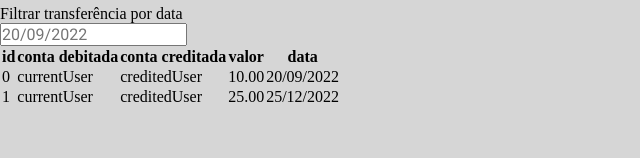
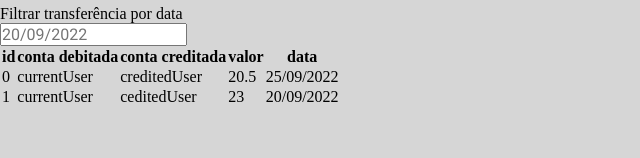
Before and after one commit to guihtryb/ngcash, a React (Vite) app in the folder app/frontend/transfers-app/: page /home in a window 1280 px wide. Shown: the part 124-282 px from the top of the page, without its empty margins (0-640 px from the left). Built offline with nearby package versions, Linux system fonts and the light colour scheme.

Commit message:
refactor & feat(frontend): componentize TransferItem and add filter by date behavior

```diff
--- a/app/frontend/transfers-app/src/components/MakeTransferSection.tsx
+++ b/app/frontend/transfers-app/src/components/MakeTransferSection.tsx
@@ -26,11 +26,26 @@ const transferInputs = [
   },
 ];
 
-export default function MakeTransferSection() {
+interface MakeTransferSectionProps {
+  setTransferDone: React.Dispatch<React.SetStateAction<boolean>>
+}
+
+export default function MakeTransferSection(
+  { setTransferDone }: MakeTransferSectionProps,
+) {
   const [showMakeTransfer, setShowMakeTransfer] = React.useState(false);
+  const [feedbackMessage, setFeedbackMessage] = React.useState('');
+
+  const handleClose = () => {
+    setShowMakeTransfer(false);
+    setFeedbackMessage('');
+    setTransferDone(false);
+  };
 
   const handleSubmit = (e: React.FormEvent, formsData: {[field: string]: string}) => {
     e.preventDefault();
+    setFeedbackMessage('Transferência realizada com sucesso!');
+    setTransferDone(true);
   };
 
   return (
@@ -38,7 +53,7 @@ export default function MakeTransferSection() {
       <h1>Realize transferências Instantaneamente!</h1>
       <Button testId="button-show-transfer-form" text="Transferir" type="button" handleClick={() => setShowMakeTransfer(true)} />
       <div style={showMakeTransfer ? { display: 'block' } : { display: 'none' }}>
-        <Button testId="button-close-transfer-form" text="X" type="button" handleClick={() => setShowMakeTransfer(false)} />
+        <Button testId="button-close-transfer-form" text="X" type="button" handleClick={handleClose} />
         <Form
           testId="form-transfer"
           btnTestId="button-submit-transfer"
@@ -46,6 +61,7 @@ export default function MakeTransferSection() {
           inputs={transferInputs}
           handleSubmit={handleSubmit}
         />
+        <p>{ feedbackMessage && feedbackMessage }</p>
       </div>
     </section>
 
--- /dev/null
+++ b/app/frontend/transfers-app/src/components/TransferItem.tsx
@@ -0,0 +1,24 @@
+import React from 'react';
+
+export interface TransferItemProps {
+  id: number,
+  debitedAccount: string,
+  creditedAccount: string,
+  value: number,
+  createdAt: string,
+}
+
+export default function TransferItem({
+  id, debitedAccount, creditedAccount, value, createdAt,
+}: TransferItemProps) {
+  return (
+    <tr>
+      <td>{id}</td>
+      <td>{debitedAccount}</td>
+      <td>{creditedAccount}</td>
+      <td>{value}</td>
+      <td>{createdAt}</td>
+    </tr>
+
+  );
+}
--- a/app/frontend/transfers-app/src/components/UserTransfersSection.tsx
+++ b/app/frontend/transfers-app/src/components/UserTransfersSection.tsx
@@ -1,8 +1,44 @@
 import React from 'react';
 import Input from './Input';
+import TransferItem, { TransferItemProps } from './TransferItem';
 
-export default function UserTransfersSection() {
-  const handleChange = ({ target }: React.ChangeEvent<HTMLInputElement>) => target;
+interface UserTransfersSectionProps {
+  transfers: TransferItemProps[]
+}
+
+export default function UserTransfersSection({ transfers }: UserTransfersSectionProps) {
+  const [filterByDate, setFilterByDate] = React.useState('');
+
+  const handleChange = ({ target }: React.ChangeEvent<HTMLInputElement>) => {
+    setFilterByDate(target.value);
+  };
+
+  const handleFilter = (data: TransferItemProps[]) => {
+    if (filterByDate) {
+      return data
+        .map((transferItem) => transferItem.createdAt.includes(filterByDate) && (
+          <TransferItem
+            key={transferItem.id}
+            id={transferItem.id}
+            creditedAccount={transferItem.creditedAccount}
+            debitedAccount={transferItem.debitedAccount}
+            value={transferItem.value}
+            createdAt={transferItem.createdAt}
+          />
+        ));
+    }
+
+    return data.map((transferItem) => transferItem.createdAt.includes(filterByDate) && (
+      <TransferItem
+        key={transferItem.id}
+        id={transferItem.id}
+        creditedAccount={transferItem.creditedAccount}
+        debitedAccount={transferItem.debitedAccount}
+        value={transferItem.value}
+        createdAt={transferItem.createdAt}
+      />
+    ));
+  };
 
   return (
     <section>
@@ -14,7 +50,7 @@ export default function UserTransfersSection() {
         testId="input-transfers-filter"
         type="text"
         onChange={handleChange}
-        value=""
+        value={filterByDate}
         labelText="Filtrar transferência por data"
       />
       <table data-testid="table-transfers">
@@ -29,22 +65,10 @@ export default function UserTransfersSection() {
         </thead>
 
         <tbody data-testid="transfers">
-          <tr>
-            <td>0</td>
-            <td>currentUser</td>
-            <td>creditedUser</td>
-            <td>10.00</td>
-            <td>20/09/2022</td>
-          </tr>
-          <tr>
-            <td>1</td>
-            <td>currentUser</td>
-            <td>creditedUser</td>
-            <td>25.00</td>
-            <td>25/12/2022</td>
-          </tr>
+          { transfers.length ? handleFilter(transfers) : null }
         </tbody>
       </table>
+      { !transfers.length && (<p>Você ainda não possui transferências!</p>) }
     </section>
   );
 }
--- a/app/frontend/transfers-app/src/pages/Home.tsx
+++ b/app/frontend/transfers-app/src/pages/Home.tsx
@@ -1,27 +1,56 @@
 import React from 'react';
 import Header from '../components/Header';
 import MakeTransferSection from '../components/MakeTransferSection';
+import { TransferItemProps } from '../components/TransferItem';
 import UserTransfersSection from '../components/UserTransfersSection';
+
+const transfersMock: TransferItemProps[] = [
+  {
+    id: 0,
+    debitedAccount: 'currentUser',
+    creditedAccount: 'creditedUser',
+    value: 20.50,
+    createdAt: '25/09/2022',
+  },
+  {
+    id: 1,
+    debitedAccount: 'currentUser',
+    creditedAccount: 'ceditedUser',
+    value: 23,
+    createdAt: '20/09/2022',
+  },
+];
 
 export default function Home() {
   const [usernameText, setUsernameText] = React.useState('');
   const [userBalance, setUserBalance] = React.useState(0.0);
+  const [userTransfers, setUserTransfers] = React.useState([] as TransferItemProps[]);
+  const [transferDone, setTransferDone] = React.useState(false);
 
   const getUserUsername = async () => setUsernameText('Guih');
   const getUserBalance = async () => setUserBalance(0.0);
+  const getUserTransfers = async () => setUserTransfers(transfersMock);
 
   React.useEffect(() => {
     getUserUsername();
     getUserBalance();
+    getUserTransfers();
   }, []);
+
+  React.useEffect(() => {
+    getUserBalance();
+    getUserTransfers();
+  }, [transferDone]);
 
   return (
     <div>
       <Header usernameText={usernameText} userBalance={userBalance} />
 
       <main>
-        <MakeTransferSection />
-        <UserTransfersSection />
+        <MakeTransferSection setTransferDone={setTransferDone} />
+        {
+          userTransfers && <UserTransfersSection transfers={userTransfers} />
+        }
       </main>
     </div>
 
```
Also changed, not shown: 1 other file (tests, documents, lock files or other folders).
